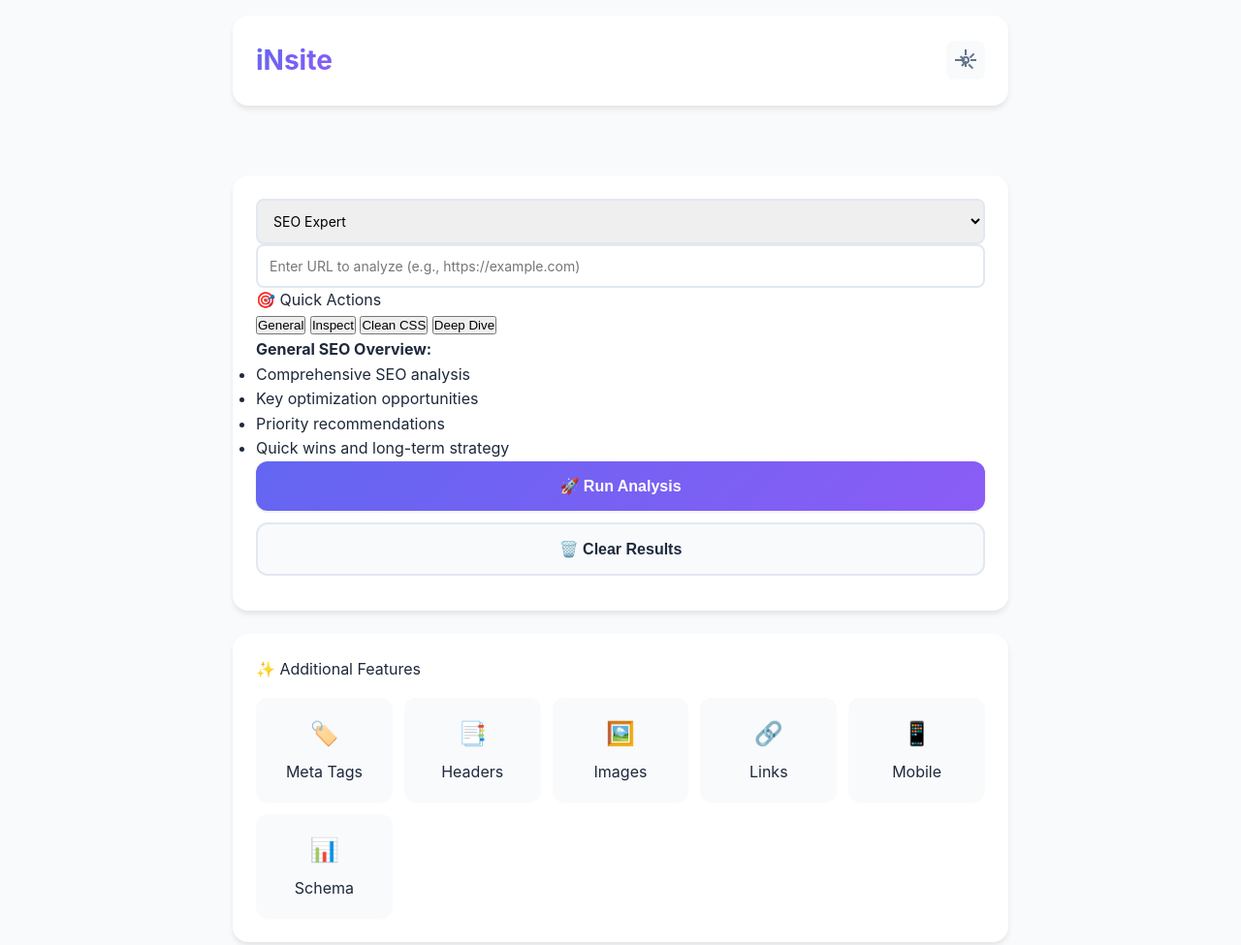
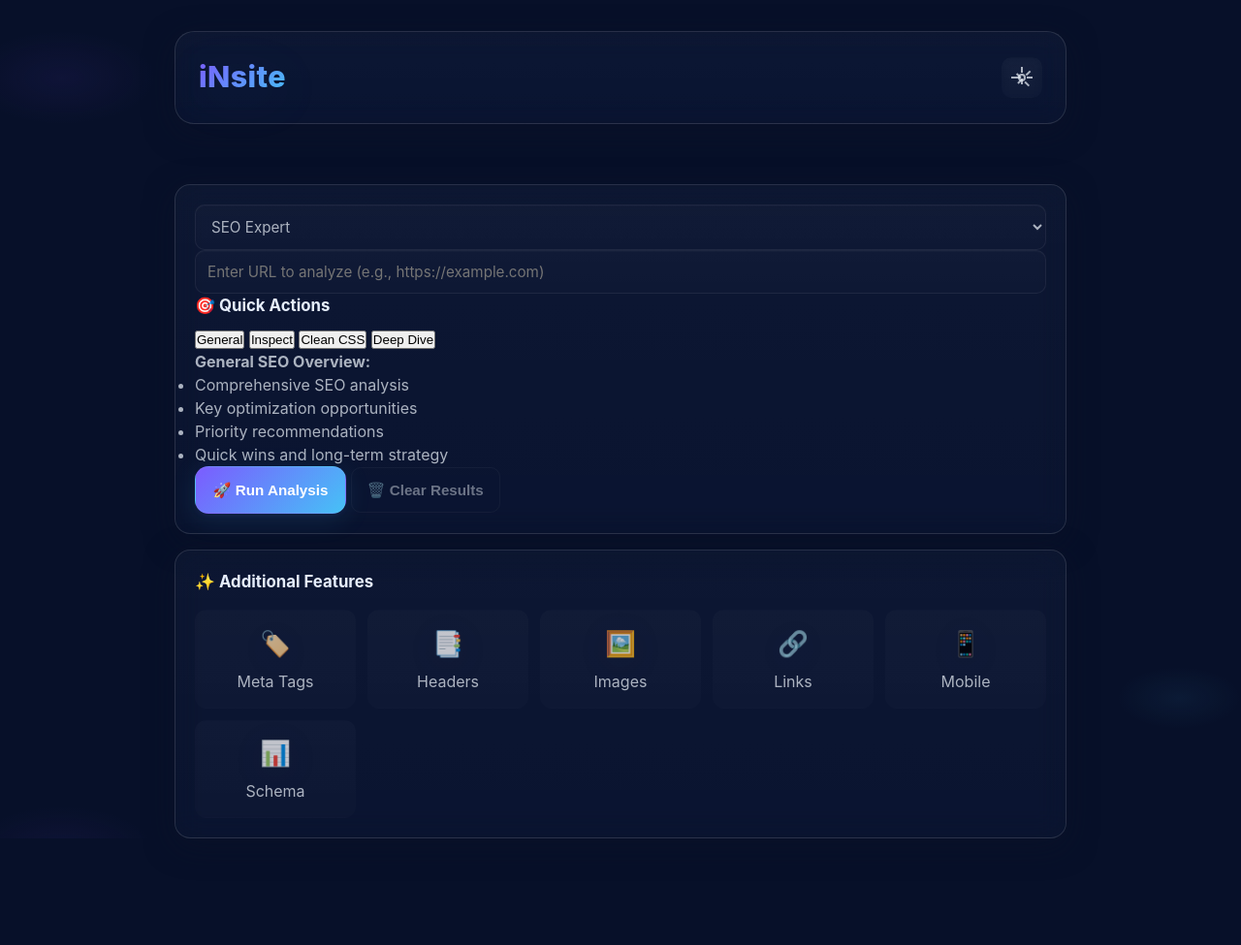
Before and after one commit to benneberg/insite, a plain HTML site: page index.html in a window 1280 px wide. Shown: the whole page at 97% size. After the commit the page ends 865 px from the top, so only its background shows below. Drawn offline with nearby package versions, Linux system fonts and the light colour scheme.

Commit message:
Update styles.css

```diff
--- a/styles.css
+++ b/styles.css
@@ -1,121 +1,217 @@
-/* === Compact Glassmorphism + UI System === */
-:root {
-  --primary: #6366f1; --primary-dark: #4f46e5; --secondary: #8b5cf6;
-  --success: #10b981; --danger: #ef4444; --warning: #f59e0b;
-  --bg: #f8fafc; --surface: #fff; --text: #1e293b; --text-secondary: #64748b;
-  --border: #e2e8f0; --shadow: 0 1px 3px rgba(0,0,0,0.1);
-  --shadow-md: 0 4px 6px -1px rgba(0,0,0,0.1);
-  --shadow-lg: 0 10px 15px -3px rgba(0,0,0,0.1);
-  --transition: all .3s cubic-bezier(.4,0,.2,1);
+/* === NEO-GLASSMORPHISM THEME (Futuristic Glow) === */
+:root{
+  /* colors */
+  --bg-ink: #071029;            /* deep backdrop */
+  --glass: rgba(255,255,255,0.06);
+  --glass-2: rgba(255,255,255,0.04);
+  --glass-border: rgba(255,255,255,0.12);
+  --accent-1: #7b5cff;         /* violet */
+  --accent-2: #46c1f6;         /* cyan */
+  --accent-grad: linear-gradient(135deg,var(--accent-1),var(--accent-2));
+  --muted: rgba(226,232,240,0.75);
+  --muted-2: rgba(226,232,240,0.45);
+  --success: #10b981;
+  --danger: #ef4444;
+  --radius-lg: 16px;
+  --radius-md: 12px;
+  --radius-sm: 8px;
+  --glass-blur: 14px;
+  --glass-shadow: 0 8px 30px rgba(12,18,40,0.6);
+  --glow: 0 8px 40px rgba(123,92,255,0.14);
+  --micro: all .28s cubic-bezier(.2,.9,.2,1);
+  --accent-glow: 0 6px 28px rgba(70,193,246,0.12), 0 2px 6px rgba(123,92,255,0.06);
+  --card-padding: 1.25rem;
+  --max-width: 920px;
+  --ui-gap: 1rem;
 }
-*{margin:0;padding:0;box-sizing:border-box}
-body{font-family:-apple-system,BlinkMacSystemFont,'Segoe UI',Roboto,Arial,sans-serif;
-  background:var(--bg);color:var(--text);line-height:1.6;min-height:100vh;padding:1rem}
-.container{max-width:800px;margin:auto}
 
-/* Header */
-.header{display:flex;align-items:center;justify-content:space-between;padding:1.5rem;
-  background:var(--surface);border-radius:1rem;box-shadow:var(--shadow-md);
-  margin-bottom:1.5rem;animation:slideDown .4s ease-out}
-.logo{font-size:1.75rem;font-weight:700;
-  background:linear-gradient(135deg,var(--primary),var(--secondary));
-  -webkit-background-clip:text;-webkit-text-fill-color:transparent}
-.settings-btn{width:2.5rem;height:2.5rem;border:none;background:var(--bg);
-  border-radius:.5rem;cursor:pointer;display:flex;align-items:center;justify-content:center;
-  transition:var(--transition);color:var(--text-secondary)}
-.settings-btn:hover{background:var(--border);transform:rotate(90deg)}
-.settings-btn.active{background:var(--primary);color:#fff}
+/* base */
+*{box-sizing:border-box;margin:0;padding:0}
+html,body{height:100%}
+body{
+  font-family: Inter, "Segoe UI", Roboto, system-ui, -apple-system, sans-serif;
+  background:
+    radial-gradient(1200px 600px at 5% 10%, rgba(75,45,160,0.12), transparent 8%),
+    radial-gradient(800px 400px at 95% 90%, rgba(70,193,246,0.06), transparent 8%),
+    var(--bg-ink);
+  color:var(--muted);
+  padding:2rem;
+  -webkit-font-smoothing:antialiased;
+  -moz-osx-font-smoothing:grayscale;
+  overflow-x:hidden;
+  line-height:1.5;
+}
 
-/* Panels & Cards */
-.settings-panel,.card{background:var(--surface);border-radius:1rem;padding:1.5rem;
-  box-shadow:var(--shadow-md);transition:var(--transition)}
-.settings-panel{max-height:0;overflow:hidden;opacity:0}
-.settings-panel.active{max-height:1000px;opacity:1;margin-bottom:1.5rem}
-.card{margin-bottom:1.5rem;animation:fadeInUp .4s ease-out}
+/* container */
+.container{
+  max-width:var(--max-width);
+  margin:0 auto;
+  display:block;
+  gap:var(--ui-gap);
+}
 
-/* Form Elements */
-.form-group{margin-bottom:1.25rem}
-label{display:block;font-size:.875rem;font-weight:600;margin-bottom:.5rem;color:var(--text)}
-input,select,textarea{width:100%;padding:.75rem;border:2px solid var(--border);
-  border-radius:.5rem;font-size:.875rem;transition:var(--transition);font-family:inherit}
-input:focus,select:focus,textarea:focus{outline:none;border-color:var(--primary);
-  box-shadow:0 0 0 3px rgba(99,102,241,.1)}
-textarea{resize:vertical;min-height:80px}
+/* header */
+.header{
+  display:flex;
+  align-items:center;
+  justify-content:space-between;
+  padding:calc(var(--card-padding) + .25rem);
+  background:linear-gradient(180deg, rgba(255,255,255,0.03), rgba(255,255,255,0.02));
+  border-radius:calc(var(--radius-lg) + 4px);
+  border:1px solid var(--glass-border);
+  backdrop-filter: blur(var(--glass-blur)) saturate(120%);
+  box-shadow:var(--glass-shadow);
+  margin-bottom:1.25rem;
+  transition:var(--micro);
+  transform-origin:center;
+}
+.header:hover{transform:translateY(-4px)}
 
-/* Sliders */
-.slider-group{margin-bottom:1.25rem}
-.slider-label{display:flex;justify-content:space-between;align-items:center;margin-bottom:.5rem}
-.slider-value{background:var(--primary);color:#fff;padding:.25rem .5rem;border-radius:.25rem;
-  font-size:.75rem;font-weight:600}
-input[type=range]{width:100%;height:6px;border-radius:3px;background:var(--border);outline:none;
-  -webkit-appearance:none}
-input[type=range]::-webkit-slider-thumb{-webkit-appearance:none;width:18px;height:18px;
-  border-radius:50%;background:var(--primary);cursor:pointer;transition:var(--transition)}
-input[type=range]::-webkit-slider-thumb:hover{transform:scale(1.2);
-  box-shadow:0 0 0 6px rgba(99,102,241,.1)}
+/* logo with subtle pulse */
+.logo{
+  font-size:1.9rem;
+  font-weight:800;
+  letter-spacing:.4px;
+  background:var(--accent-grad);
+  -webkit-background-clip:text;
+  -webkit-text-fill-color:transparent;
+  filter:drop-shadow(0 6px 18px rgba(75,45,160,0.12));
+  animation:logoPulse 3.2s ease-in-out infinite alternate;
+}
+@keyframes logoPulse{
+  from{filter:drop-shadow(0 6px 18px rgba(75,45,160,0.06))}
+  to{filter:drop-shadow(0 18px 40px rgba(70,193,246,0.16))}
+}
 
-/* Buttons */
-.btn{width:100%;padding:1rem;border:none;border-radius:.75rem;font-size:1rem;font-weight:600;
-  cursor:pointer;transition:var(--transition);margin-bottom:.75rem;
-  display:flex;align-items:center;justify-content:center;gap:.5rem}
-.btn:disabled{opacity:.5;cursor:not-allowed;transform:none!important}
-.btn-primary{background:linear-gradient(135deg,var(--primary),var(--secondary));
-  color:#fff;box-shadow:var(--shadow)}
-.btn-primary:hover{transform:translateY(-2px);box-shadow:var(--shadow-lg)}
-.btn-secondary{background:var(--bg);color:var(--text);border:2px solid var(--border)}
-.btn-secondary:hover{background:var(--border)}
+/* settings button */
+.settings-btn{
+  width:42px;height:42px;border-radius:10px;border:1px solid transparent;
+  display:inline-flex;align-items:center;justify-content:center;
+  background:linear-gradient(180deg, rgba(255,255,255,0.02), rgba(255,255,255,0.01));
+  color:var(--muted);
+  cursor:pointer;transition:var(--micro);
+  backdrop-filter: blur(6px);
+}
+.settings-btn:hover{transform:rotate(8deg) scale(1.02);box-shadow:var(--accent-glow)}
+.settings-btn.active{background:var(--accent-grad);color:#fff;border-color:rgba(255,255,255,0.06)}
 
-/* Toast */
-.toast{position:fixed;bottom:2rem;right:2rem;background:var(--text);color:#fff;
-  padding:1rem 1.5rem;border-radius:.75rem;box-shadow:var(--shadow-lg);
-  transform:translateY(100px);opacity:0;transition:var(--transition);z-index:1000}
-.toast.show{transform:translateY(0);opacity:1}
+/* cards / panels */
+.card, .settings-panel{
+  background: linear-gradient(180deg, rgba(255,255,255,0.03), rgba(255,255,255,0.02));
+  border-radius:var(--radius-lg);
+  border:1px solid var(--glass-border);
+  padding:var(--card-padding);
+  box-shadow:var(--glass-shadow);
+  backdrop-filter: blur(var(--glass-blur)) saturate(115%);
+  transition:var(--micro);
+}
+.card + .card{margin-top:1rem}
 
-/* Feature Cards */
-.feature-grid{display:grid;grid-template-columns:repeat(auto-fit,minmax(140px,1fr));
-  gap:.75rem;margin-top:1rem}
-.feature-card{background:var(--bg);padding:1rem;border-radius:.75rem;text-align:center;
-  transition:var(--transition);cursor:pointer;border:2px solid transparent}
-.feature-card:hover{border-color:var(--primary);transform:translateY(-2px);box-shadow:var(--shadow-md)}
-.feature-icon{font-size:1.5rem;margin-bottom:.5rem}
+/* collapsed settings */
+.settings-panel{max-height:0;opacity:0;overflow:hidden}
+.settings-panel.active{max-height:1600px;opacity:1}
 
-/* Chat */
-.chat-container{max-height:400px;overflow-y:auto;margin-bottom:1rem;padding:1rem;
-  background:var(--bg);border-radius:.75rem;min-height:200px}
-.chat-message{margin-bottom:1rem;animation:fadeInUp .3s ease-out}
-.chat-message-content{display:inline-block;padding:.75rem 1rem;border-radius:1rem;max-width:80%;
-  word-wrap:break-word}
-.chat-message.user{text-align:right}
-.chat-message.user .chat-message-content{background:linear-gradient(135deg,var(--primary),var(--secondary));
-  color:#fff;border-bottom-right-radius:.25rem}
-.chat-message.assistant .chat-message-content{background:var(--surface);color:var(--text);
-  border:2px solid var(--border);border-bottom-left-radius:.25rem;text-align:left}
-.chat-input-group{display:flex;gap:.5rem}
-.chat-input-group input{flex:1;padding:.875rem;border:2px solid var(--border);
-  border-radius:.75rem;font-size:.875rem;transition:var(--transition)}
-.chat-input-group input:focus{outline:none;border-color:var(--primary);
-  box-shadow:0 0 0 3px rgba(99,102,241,.1)}
-.chat-send-btn{width:3rem;height:3rem;border:none;background:linear-gradient(135deg,var(--primary),var(--secondary));
-  color:#fff;border-radius:.75rem;cursor:pointer;transition:var(--transition);
-  display:flex;align-items:center;justify-content:center}
-.chat-send-btn:hover{transform:translateY(-2px);box-shadow:var(--shadow-lg)}
-.chat-send-btn:disabled{opacity:.5;cursor:not-allowed;transform:none}
+/* typography helpers */
+.section-title{font-size:1.05rem;font-weight:700;color: #e6eefc;margin-bottom:.6rem}
+.small{font-size:.85rem;color:var(--muted-2)}
 
-/* Misc */
-.copy-btn{background:var(--primary);color:#fff;border:none;padding:.5rem 1rem;
-  border-radius:.5rem;cursor:pointer;font-size:.875rem;font-weight:600;
-  transition:var(--transition);margin-top:.75rem}
-.copy-btn:hover{background:var(--primary-dark)}
-.spinner{width:20px;height:20px;border:3px solid rgba(99,102,241,.2);
-  border-top-color:var(--primary);border-radius:50%;animation:spin .8s linear infinite}
+/* form controls (glass inputs) */
+input,select,textarea{
+  width:100%;padding:.75rem;border-radius:10px;border:1px solid rgba(255,255,255,0.06);
+  background:linear-gradient(180deg, rgba(255,255,255,0.02), rgba(255,255,255,0.01));
+  color:var(--muted);font-family:inherit;font-size:.95rem;
+  transition:var(--micro);outline:none;
+  box-shadow:inset 0 1px 0 rgba(255,255,255,0.02);
+}
+input:focus,select:focus,textarea:focus{
+  border-color:var(--accent-1);box-shadow:0 6px 30px rgba(123,92,255,0.06);
+}
 
-/* Animations */
-@keyframes slideDown{from{opacity:0;transform:translateY(-20px)}to{opacity:1;transform:none}}
-@keyframes fadeInUp{from{opacity:0;transform:translateY(20px)}to{opacity:1;transform:none}}
+/* form labels */
+.form-group label{display:block;font-size:.82rem;font-weight:700;color:var(--muted-2);margin-bottom:.45rem}
+
+/* range styles */
+input[type=range]{height:6px;background:rgba(255,255,255,0.03);border-radius:6px}
+input[type=range]::-webkit-slider-thumb{width:16px;height:16px;border-radius:50%;background:var(--accent-1);box-shadow:0 4px 18px rgba(123,92,255,0.12);-webkit-appearance:none;cursor:pointer}
+
+/* buttons */
+.btn{
+  display:inline-flex;align-items:center;justify-content:center;gap:.6rem;
+  padding:.9rem 1.1rem;border-radius:12px;font-weight:700;font-size:.95rem;
+  cursor:pointer;border:1px solid transparent;transition:var(--micro);
+  background:transparent;color:var(--muted);
+}
+.btn:active{transform:translateY(0)}
+.btn-primary{
+  background:var(--accent-grad);color:#fff;box-shadow:var(--accent-glow);border-radius:14px;
+  border:1px solid rgba(255,255,255,0.06);
+  position:relative;overflow:hidden;
+}
+.btn-primary::after{
+  content:"";position:absolute;left:-60%;top:0;width:60%;height:100%;
+  background:linear-gradient(90deg, rgba(255,255,255,0.18), rgba(255,255,255,0.04));
+  transform:skewX(-18deg) translateX(0);transition:transform .6s ease;
+  opacity:.18;
+}
+.btn-primary:hover::after{transform:skewX(-18deg) translateX(180%)}
+.btn-primary:hover{transform:translateY(-3px);box-shadow:0 18px 48px rgba(123,92,255,0.15)}
+.btn-secondary{
+  background:transparent;border:1px solid rgba(255,255,255,0.04);color:var(--muted-2);
+  padding:.85rem 1rem;border-radius:10px;
+}
+.btn-secondary:hover{background:rgba(255,255,255,0.02);transform:translateY(-2px)}
+
+/* feature grid */
+.feature-grid{display:grid;grid-template-columns:repeat(auto-fit,minmax(140px,1fr));gap:.75rem;margin-top:1rem}
+.feature-card{
+  padding:.9rem;border-radius:12px;text-align:center;cursor:pointer;
+  background:linear-gradient(180deg, rgba(255,255,255,0.02), rgba(255,255,255,0.01));
+  border:1px solid transparent;transition:var(--micro);min-height:88px;display:flex;flex-direction:column;align-items:center;justify-content:center;
+}
+.feature-card:hover{transform:translateY(-6px);border-color:rgba(123,92,255,0.14);box-shadow:0 12px 36px rgba(75,45,160,0.08)}
+.feature-icon{font-size:1.6rem;margin-bottom:.5rem;filter:drop-shadow(0 6px 18px rgba(75,45,160,0.06))}
+
+/* result box / outputs */
+.result-box{
+  background:linear-gradient(180deg, rgba(255,255,255,0.02), rgba(255,255,255,0.01));
+  border-left:4px solid var(--success);padding:1rem;border-radius:10px;color:var(--muted-2);
+  max-height:420px;overflow:auto;margin-top:1rem;border:1px solid rgba(255,255,255,0.03)
+}
+.result-box.error{border-left-color:var(--danger)}
+
+/* toast */
+.toast{position:fixed;bottom:2rem;right:2rem;background:linear-gradient(135deg,rgba(0,0,0,0.35),rgba(0,0,0,0.25));color:#fff;padding:.9rem 1.25rem;border-radius:12px;box-shadow:0 12px 40px rgba(2,6,23,0.7);opacity:0;transform:translateY(18px);transition:var(--micro);z-index:1000}
+.toast.show{opacity:1;transform:translateY(0)}
+
+/* chat */
+.chat-container{background:linear-gradient(180deg, rgba(255,255,255,0.01), rgba(255,255,255,0.005));padding:1rem;border-radius:12px;min-height:200px;max-height:400px;overflow:auto;border:1px solid rgba(255,255,255,0.02)}
+.chat-message{margin-bottom:.9rem;display:flex;flex-direction:column;gap:.35rem}
+.chat-message.user{align-items:flex-end}
+.chat-message .chat-message-content{
+  padding:.7rem 1rem;border-radius:14px;max-width:80%;word-break:break-word;
+  background:linear-gradient(135deg, rgba(255,255,255,0.03), rgba(255,255,255,0.01));
+  border:1px solid rgba(255,255,255,0.02);color:var(--muted-2)
+}
+.chat-message.user .chat-message-content{
+  background:var(--accent-grad);color:#fff;border:1px solid rgba(255,255,255,0.04);border-bottom-right-radius:6px
+}
+.chat-message.assistant .chat-message-content{border-bottom-left-radius:6px}
+
+/* small UI helpers */
+.status-badge{display:inline-block;padding:.25rem .65rem;border-radius:999px;font-weight:700;font-size:.8rem}
+.language-badge{display:inline-block;padding:.2rem .6rem;border-radius:999px;background:rgba(123,92,255,0.07);color:var(--accent-2);font-weight:700;font-size:.78rem}
+
+/* spinner */
+.spinner{width:20px;height:20px;border:3px solid rgba(255,255,255,0.06);border-top-color:var(--accent-2);border-radius:50%;animation:spin .8s linear infinite}
+
+/* animations */
 @keyframes spin{to{transform:rotate(360deg)}}
 
-/* Responsive */
-@media (max-width:640px){
-  .header{padding:1rem}.logo{font-size:1.5rem}.card{padding:1rem}
-  .tab-btn{min-width:90px;padding:.5rem .75rem;font-size:.75rem}
+/* responsive */
+@media (max-width:760px){
+  body{padding:1rem}
+  .header{padding:1rem}
+  .logo{font-size:1.4rem}
+  .card{padding:1rem}
+  .feature-card{min-height:74px}
 }
```
